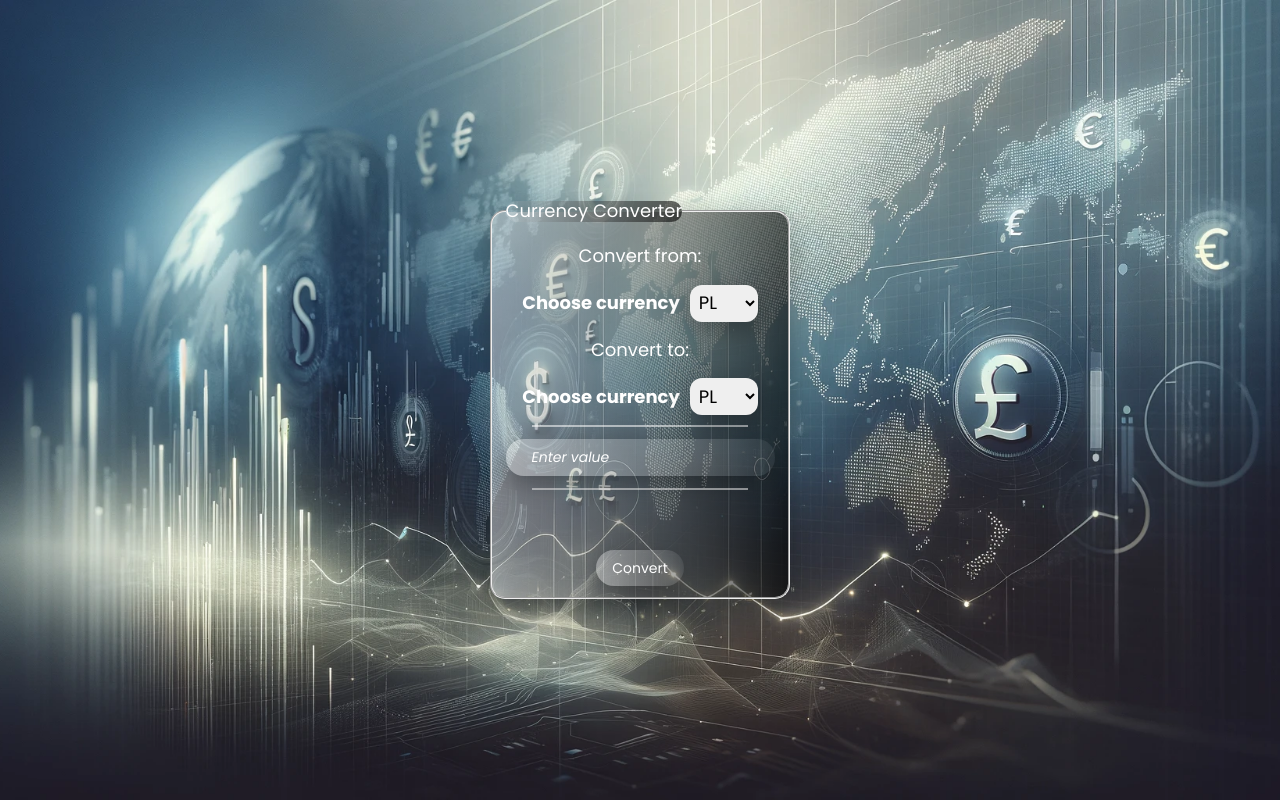
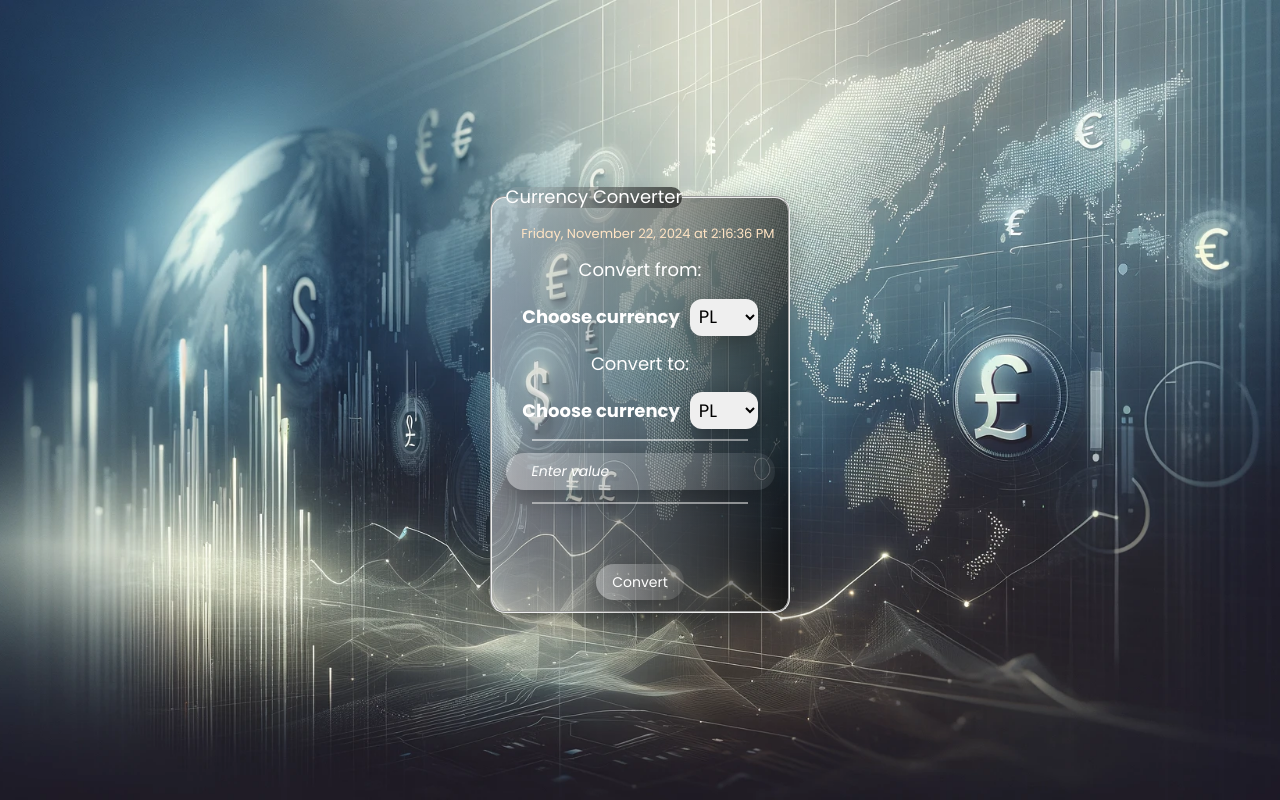
Before and after one commit to devMatejekPiotr/currency-converter, a React (Create React App) app: page / in a window 1280 px wide. Built offline with nearby package versions, Linux system fonts and the light colour scheme.

Commit message:
added Clock component

```diff
--- a/src/App.js
+++ b/src/App.js
@@ -1,10 +1,23 @@
+import { useEffect, useState } from "react";
+import { Clock } from "./Clock";
 import { Container } from "./Container";
 import { Form } from "./Form/index";
 
 function App() {
+  const [date, setDate] = useState(new Date());
+
+  useEffect(() => {
+    const timeId = setInterval(() => {
+      setDate(new Date());
+    }, 1000);
+
+    return () => clearInterval(timeId);
+  }, []);
+
   return (
     <Container>
       <legend className="container__legend">Currency Converter</legend>
+      <Clock date={date} />
       <Form />
     </Container>
   );
--- /dev/null
+++ b/src/Clock/index.js
@@ -0,0 +1,7 @@
+import "./style.css";
+import { formatDate } from "../utils/formatDate";
+
+export const Clock = ({ date }) => {
+  const formattedDate = formatDate(date);
+  return <p className="clock">{formattedDate}</p>;
+};
--- /dev/null
+++ b/src/Clock/style.css
@@ -0,0 +1,5 @@
+.clock {
+  text-align: right;
+  font-size: small;
+  color: bisque;
+}
--- /dev/null
+++ b/src/utils/formatDate.js
@@ -0,0 +1,8 @@
+export const formatDate = (date) => {
+  return date.toLocaleTimeString(undefined, {
+    weekday: "long",
+    year: "numeric",
+    month: "long",
+    day: "numeric",
+  });
+};
```
